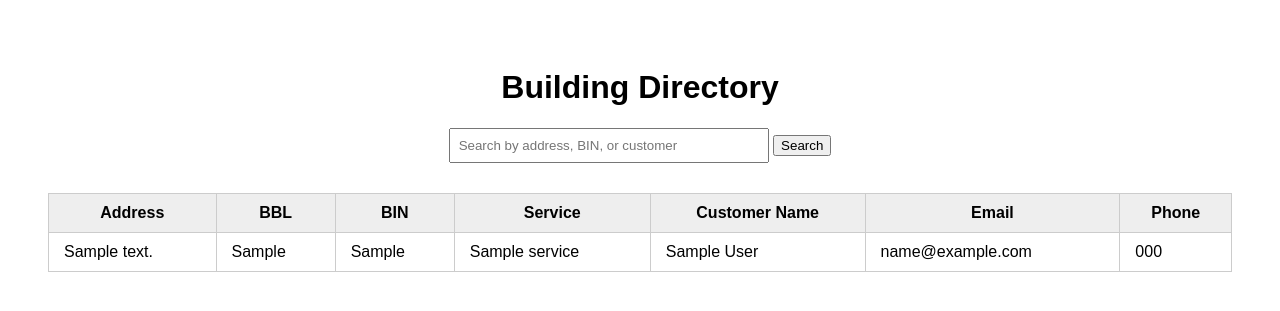
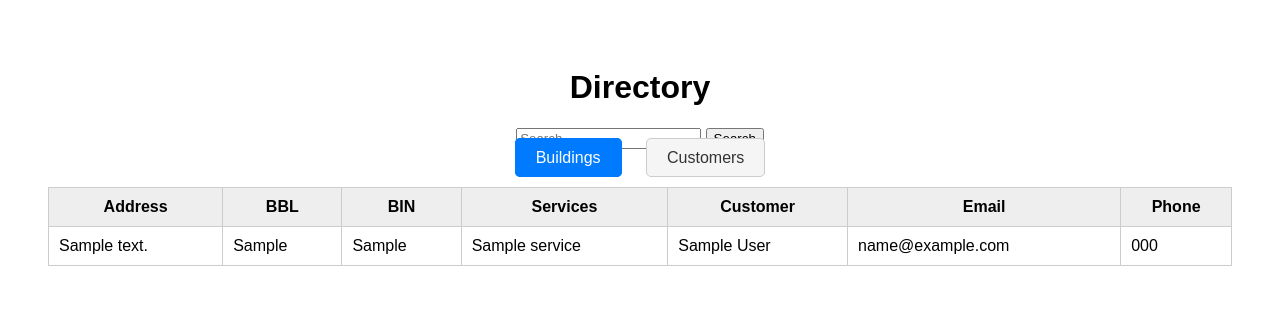
Before and after one commit to mikejin01/Django-DB, a Django app: page / in a window 1280 px wide. Shown: the top 311 px of the page. Run offline with Django 5.2, Linux system fonts and the light colour scheme; tables that the repository leaves empty hold one stand-in row (values such as "Sample post").

Commit message:
updated models

```diff
--- a/db/templates/home.html
+++ b/db/templates/home.html
@@ -1,53 +1,60 @@
 <!DOCTYPE html>
 <html>
 <head>
-    <title>Building Directory</title>
+    <title>Directory</title>
     <style>
-        body {
-            font-family: Arial, sans-serif;
-            padding: 40px;
+        body { font-family: Arial; padding: 40px; }
+        h1, form, .tabs { text-align: center; }
+        .tabs a {
+            margin: 0 10px;
+            padding: 10px 20px;
+            text-decoration: none;
+            border: 1px solid #ccc;
+            background-color: #f5f5f5;
+            color: #333;
+            border-radius: 5px;
         }
-        h1 {
-            text-align: center;
-        }
-        form {
-            text-align: center;
-            margin-bottom: 30px;
-        }
-        input[type="text"] {
-            padding: 8px;
-            width: 300px;
+        .tabs a.active {
+            background-color: #007BFF;
+            color: white;
+            border-color: #007BFF;
         }
         table {
             width: 100%;
+            margin-top: 20px;
             border-collapse: collapse;
-            margin: auto;
         }
         th, td {
-            padding: 10px 15px;
             border: 1px solid #ccc;
+            padding: 10px;
         }
-        th {
-            background-color: #eee;
-        }
+        th { background-color: #eee; }
     </style>
 </head>
 <body>
-    <h1>Building Directory</h1>
+
+<h1>Directory</h1>
 
 <form method="get">
-        <input type="text" name="q" placeholder="Search by address, BIN, or customer" value="{{ query|default:'' }}">
+    <input type="hidden" name="tab" value="{{ tab }}">
+    <input type="text" name="q" placeholder="Search..." value="{{ query|default:'' }}">
     <button type="submit">Search</button>
 </form>
 
+<div class="tabs">
+    <a href="?tab=buildings{% if query %}&q={{ query }}{% endif %}" class="{% if tab == 'buildings' %}active{% endif %}">Buildings</a>
+    <a href="?tab=customers{% if query %}&q={{ query }}{% endif %}" class="{% if tab == 'customers' %}active{% endif %}">Customers</a>
+</div>
+
+{% if tab == 'buildings' %}
 <table>
     <thead>
         <tr>
             <th>Address</th>
             <th>BBL</th>
             <th>BIN</th>
-                <th>Service</th>
-                <th>Customer Name</th>
+            <th>Services</th>
+            <th>Customer</th>
             <th>Email</th>
             <th>Phone</th>
         </tr>
@@ -68,11 +75,33 @@
             <td>{{ building.customer.phone }}</td>
         </tr>
         {% empty %}
-            <tr>
-                <td colspan="7" style="text-align: center;">No results found.</td>
-            </tr>
+        <tr><td colspan="7" style="text-align:center;">No buildings found.</td></tr>
         {% endfor %}
     </tbody>
 </table>
+
+{% elif tab == 'customers' %}
+<table>
+    <thead>
+        <tr>
+            <th>Full Name</th>
+            <th>Email</th>
+            <th>Phone</th>
+        </tr>
+    </thead>
+    <tbody>
+        {% for customer in customers %}
+        <tr>
+            <td>{{ customer.first_name }} {{ customer.last_name }}</td>
+            <td>{{ customer.email }}</td>
+            <td>{{ customer.phone }}</td>
+        </tr>
+        {% empty %}
+        <tr><td colspan="3" style="text-align:center;">No customers found.</td></tr>
+        {% endfor %}
+    </tbody>
+</table>
+{% endif %}
+
 </body>
 </html>
--- a/db/views.py
+++ b/db/views.py
@@ -1,17 +1,33 @@
 from django.shortcuts import render
-from .models import Building
+from .models import Building, Customer
 from django.db.models import Q
 
 # Create your views here.
 def home(request):
     query = request.GET.get('q')
+    tab = request.GET.get('tab', 'buildings')  # default to buildings
+
     buildings = Building.objects.prefetch_related('services', 'customer').all()
+    customers = Customer.objects.all()
 
     if query:
-        buildings = buildings.filter(
-            Q(address__icontains=query) |
-            Q(BIN__icontains=query) |
-            Q(customer__first_name__icontains=query) |
-            Q(customer__last_name__icontains=query)
-        )
-    return render(request, 'home.html', {'buildings': buildings, 'query': query})
+        if tab == 'buildings':
+            buildings = buildings.filter(
+                Q(address__icontains=query) |
+                Q(BIN__icontains=query) |
+                Q(customer__first_name__icontains=query) |
+                Q(customer__last_name__icontains=query)
+            )
+        elif tab == 'customers':
+            customers = customers.filter(
+                Q(first_name__icontains=query) |
+                Q(last_name__icontains=query) |
+                Q(email__icontains=query)
+            )
+
+    return render(request, 'home.html', {
+        'tab': tab,
+        'query': query,
+        'buildings': buildings,
+        'customers': customers
+    })
```
Lines whose indentation alone changed are shown as unchanged.
